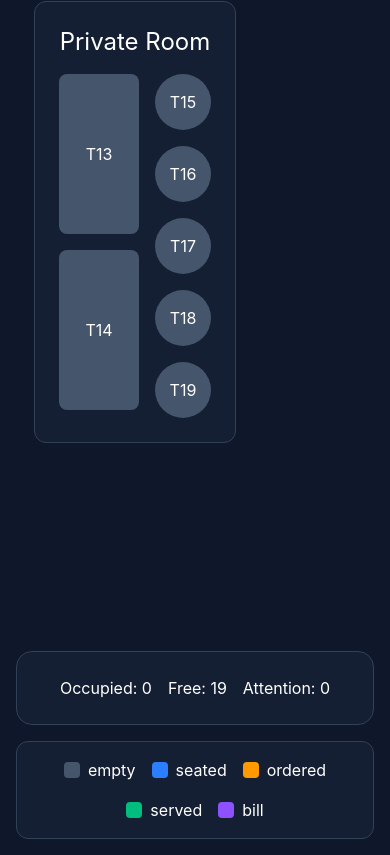
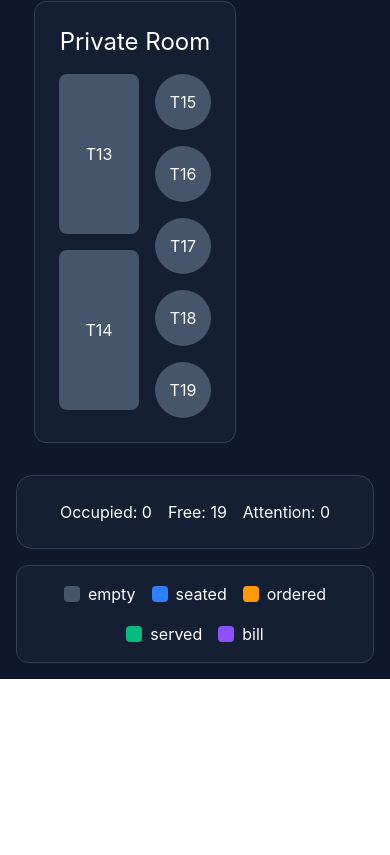
Before and after one commit to Leng-Wan/Clover-Sky-Restaurant, a React (Vite) app: page / in a window 390 px wide. Shown: the part 819-1674 px from the top of the page. After the commit the page ends 1498 px from the top, so only its background shows below. Built offline with nearby package versions, Linux system fonts and the light colour scheme.

Commit message:
Fixing vertial overflow

```diff
--- a/src/components/FloorPlan.jsx
+++ b/src/components/FloorPlan.jsx
@@ -21,7 +21,7 @@ export default function FloorPlan()
             <TableSection title="Main Hall" tables={mainHallSection} theme="slate" layout="column" currentTime={now}></TableSection>
             <TableSection title="Private Room" tables={privateRoomSection} theme="teal" layout="column" currentTime={now}></TableSection>
         </div>
-            <div className="self-start flex flex-col gap-4 mt-44 max-w-full">
+            <div className="self-start flex flex-col gap-4 md:mt-44 max-w-full">
                 <StatsPanel currentTime={now}/>
                 <Lengend/>
             </div>
```
